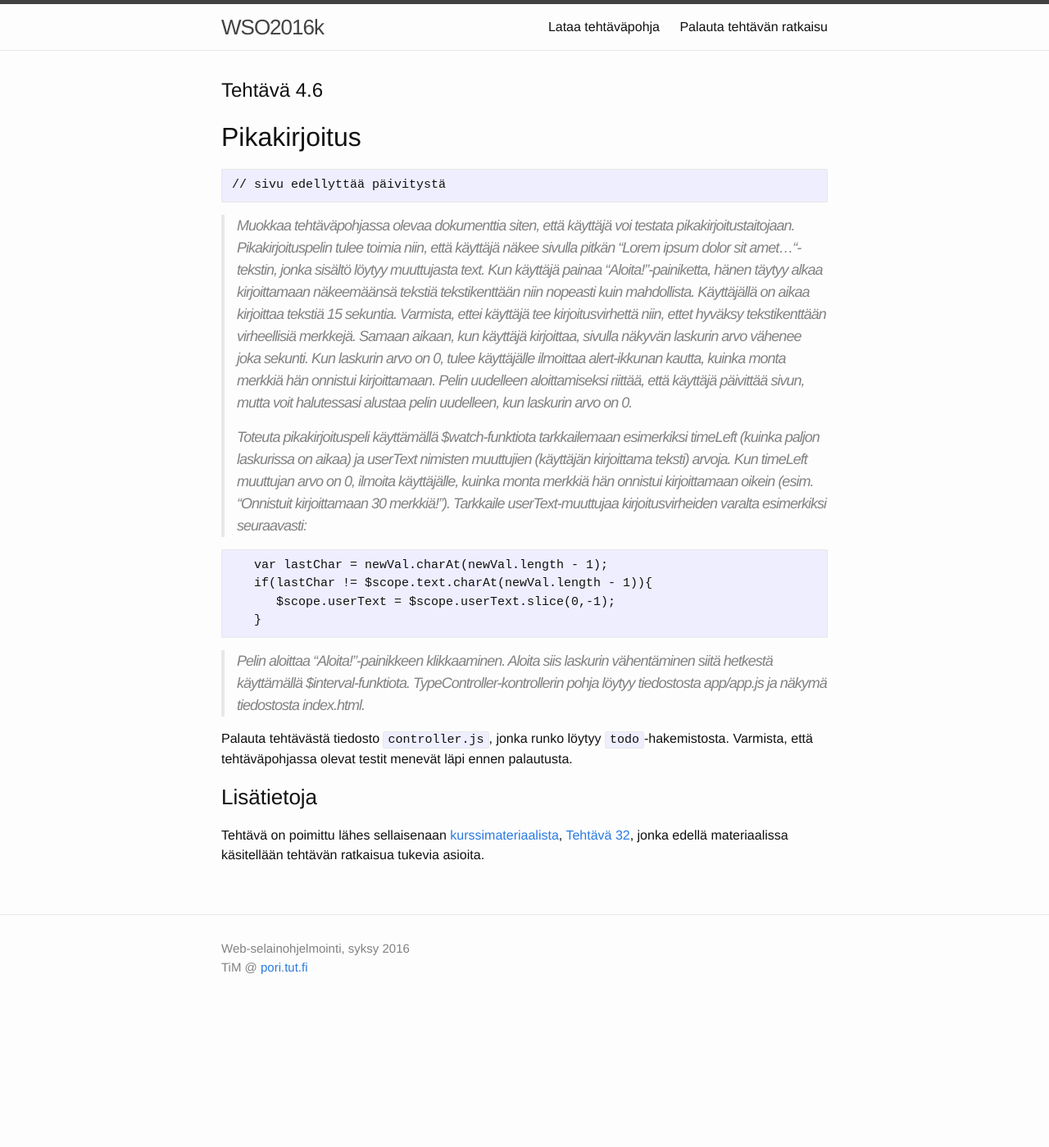
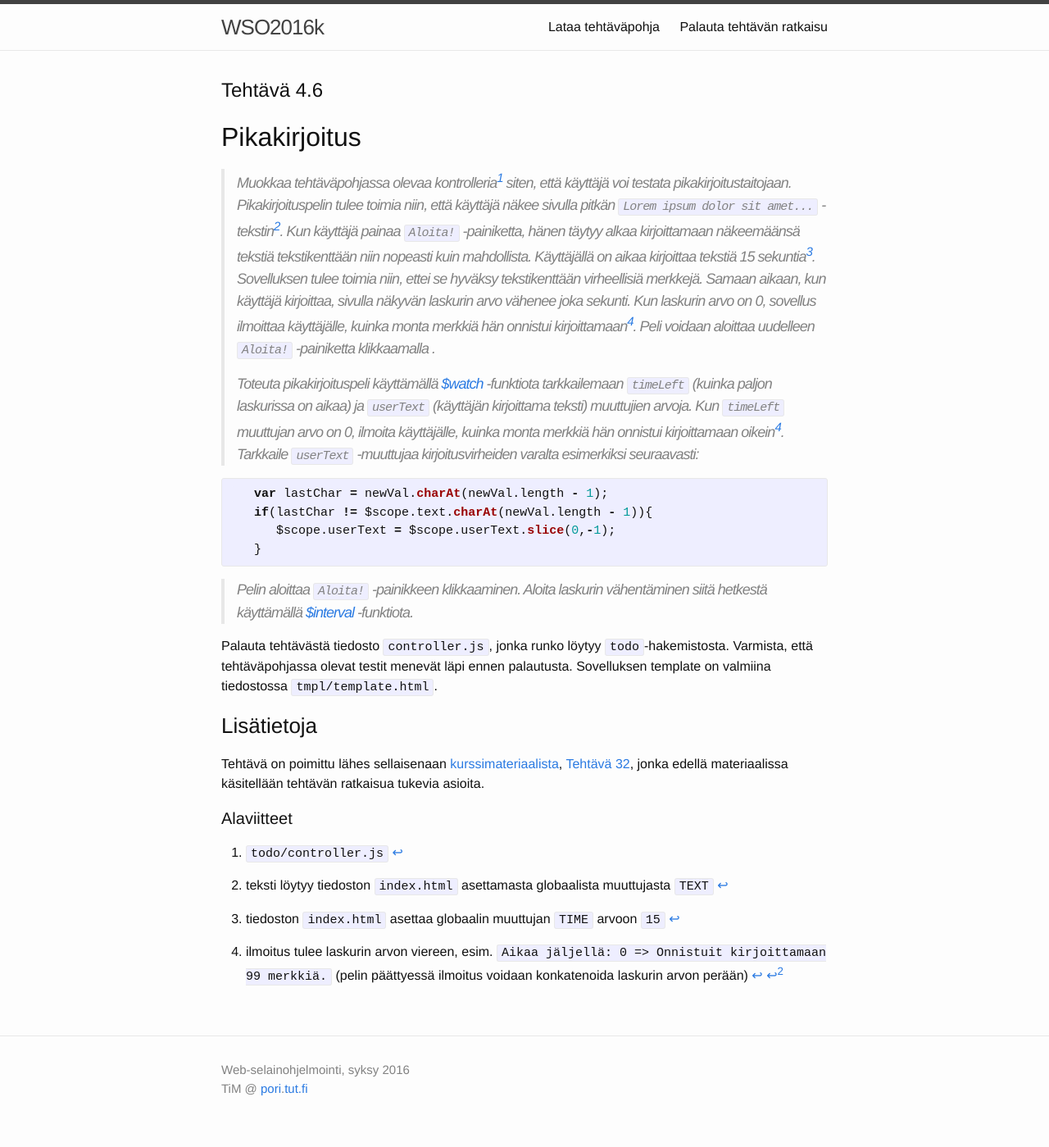
Before and after one commit to timedu/wso, a Jekyll site: the page built from _osa4/tehtava46.md, in a window 1280 px wide. Shown: the whole page at 82% size. Built offline with Jekyll 4.4.1, drawn with Linux system fonts in a browser that asks for light colours; before the commit the page ends 1251 px from its top, so only the background shows below that.

Commit message:
ex4.6 update

```diff
--- a/_osa4/tehtava46.md
+++ b/_osa4/tehtava46.md
@@ -7,26 +7,39 @@ exercise_template_name: W4E06.Pikakirjoitus
 
 ## Pikakirjoitus
 
-~~~
-// sivu edellyttää päivitystä
-~~~
+> Muokkaa tehtäväpohjassa olevaa kontrolleria[^1] siten, että käyttäjä voi testata pikakirjoitustaitojaan. Pikakirjoituspelin tulee toimia niin, että käyttäjä näkee sivulla pitkän `Lorem ipsum dolor sit amet...` -tekstin[^2]. Kun käyttäjä painaa `Aloita!` -painiketta, hänen täytyy alkaa kirjoittamaan näkeemäänsä tekstiä tekstikenttään niin nopeasti kuin mahdollista. Käyttäjällä on aikaa kirjoittaa tekstiä 15 sekuntia[^3]. Sovelluksen tulee toimia niin, ettei se hyväksy tekstikenttään virheellisiä merkkejä. Samaan aikaan, kun käyttäjä kirjoittaa, sivulla näkyvän laskurin arvo vähenee joka sekunti. Kun laskurin arvo on 0, sovellus ilmoittaa käyttäjälle, kuinka monta merkkiä hän onnistui kirjoittamaan[^4]. Peli voidaan aloittaa uudelleen `Aloita!` -painiketta klikkaamalla .
+>
+> Toteuta pikakirjoituspeli käyttämällä [$watch][watch] -funktiota tarkkailemaan `timeLeft` (kuinka paljon laskurissa on aikaa) ja `userText` (käyttäjän kirjoittama teksti) muuttujien  arvoja. Kun `timeLeft` muuttujan arvo on 0, ilmoita käyttäjälle, kuinka monta merkkiä hän onnistui kirjoittamaan oikein[^4]. Tarkkaile `userText` -muuttujaa kirjoitusvirheiden varalta esimerkiksi seuraavasti:
 
-> Muokkaa tehtäväpohjassa olevaa dokumenttia siten, että käyttäjä voi testata pikakirjoitustaitojaan. Pikakirjoituspelin tulee toimia niin, että käyttäjä näkee sivulla pitkän "Lorem ipsum dolor sit amet..."-tekstin, jonka sisältö löytyy muuttujasta text. Kun käyttäjä painaa "Aloita!"-painiketta, hänen täytyy alkaa kirjoittamaan näkeemäänsä tekstiä tekstikenttään niin nopeasti kuin mahdollista. Käyttäjällä on aikaa kirjoittaa tekstiä 15 sekuntia. Varmista, ettei käyttäjä tee kirjoitusvirhettä niin, ettet hyväksy tekstikenttään virheellisiä merkkejä. Samaan aikaan, kun käyttäjä kirjoittaa, sivulla näkyvän laskurin arvo vähenee joka sekunti. Kun laskurin arvo on 0, tulee käyttäjälle ilmoittaa alert-ikkunan kautta, kuinka monta merkkiä hän onnistui kirjoittamaan. Pelin uudelleen aloittamiseksi riittää, että käyttäjä päivittää sivun, mutta voit halutessasi alustaa pelin uudelleen, kun laskurin arvo on 0.
->
-> Toteuta pikakirjoituspeli käyttämällä $watch-funktiota tarkkailemaan esimerkiksi timeLeft (kuinka paljon laskurissa on aikaa) ja userText nimisten muuttujien (käyttäjän kirjoittama teksti) arvoja. Kun timeLeft muuttujan arvo on 0, ilmoita käyttäjälle, kuinka monta merkkiä hän onnistui kirjoittamaan oikein (esim. "Onnistuit kirjoittamaan 30 merkkiä!"). Tarkkaile userText-muuttujaa kirjoitusvirheiden varalta esimerkiksi seuraavasti:
+[^1]: `todo/controller.js`
+[^2]: teksti löytyy tiedoston `index.html` asettamasta globaalista muuttujasta `TEXT`
+[^3]: tiedoston `index.html` asettaa globaalin muuttujan `TIME` arvoon `15`
+[^4]: ilmoitus tulee  laskurin arvon viereen, esim. `Aikaa jäljellä: 0 => Onnistuit kirjoittamaan 99 merkkiä.` (pelin päättyessä ilmoitus voidaan konkatenoida laskurin arvon perään)
 
-~~~
+[watch]: https://docs.angularjs.org/api/ng/type/$rootScope.Scope#$watch
+
+{% highlight javascript %}
+
    var lastChar = newVal.charAt(newVal.length - 1);
    if(lastChar != $scope.text.charAt(newVal.length - 1)){
       $scope.userText = $scope.userText.slice(0,-1);
    }
-~~~
 
-> Pelin aloittaa "Aloita!"-painikkeen klikkaaminen. Aloita siis laskurin vähentäminen siitä hetkestä käyttämällä $interval-funktiota. TypeController-kontrollerin pohja löytyy tiedostosta app/app.js ja näkymä tiedostosta index.html.
+{% endhighlight %}
 
-Palauta tehtävästä tiedosto `controller.js`, jonka runko löytyy `todo`-hakemistosta. Varmista, että tehtäväpohjassa olevat testit menevät läpi ennen palautusta.
+
+> Pelin aloittaa `Aloita!` -painikkeen klikkaaminen. Aloita laskurin vähentäminen siitä hetkestä käyttämällä [$interval][interval] -funktiota.
+
+[interval]: https://docs.angularjs.org/api/ng/service/$interval
+
+Palauta tehtävästä tiedosto `controller.js`, jonka runko löytyy `todo`-hakemistosta. Varmista, että tehtäväpohjassa olevat testit menevät läpi ennen palautusta. Sovelluksen template on valmiina tiedostossa `tmpl/template.html`.
 
 ### Lisätietoja
 
-Tehtävä on poimittu lähes sellaisenaan [kurssimateriaalista]({{site.baseurl}}/weso/),
-[Tehtävä 32]({{site.baseurl}}/weso/#vk-4-t32), jonka edellä materiaalissa käsitellään tehtävän ratkaisua tukevia asioita.
+Tehtävä on poimittu lähes sellaisenaan [kurssimateriaalista][weso],
+[Tehtävä 32][tehtävä-32], jonka edellä materiaalissa käsitellään tehtävän ratkaisua tukevia asioita.
+
+[weso]: {{site.baseurl}}/weso/
+[tehtävä-32]: {{site.baseurl}}/weso/#vk-4-t32
+
+#### Alaviitteet
```
